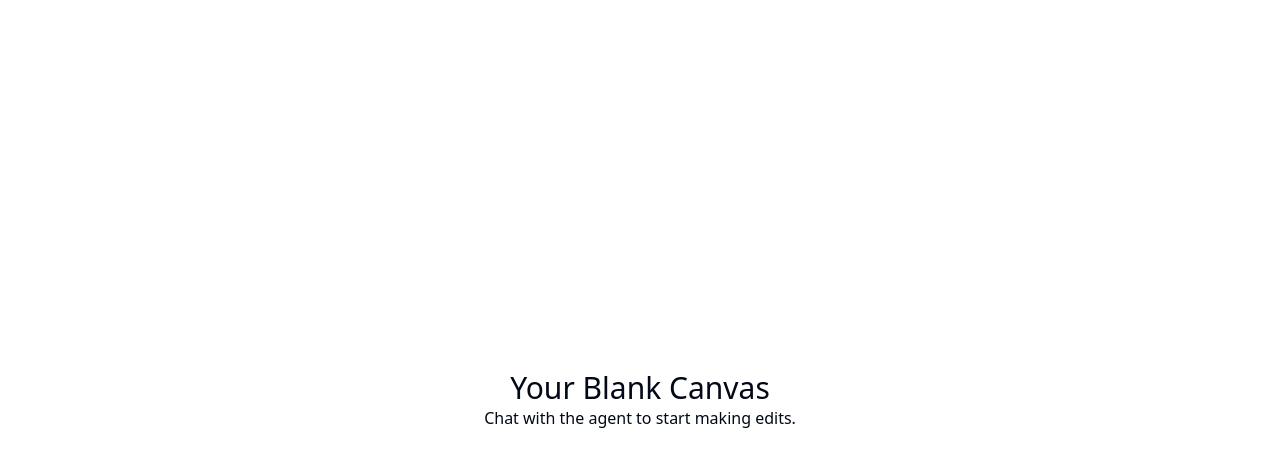
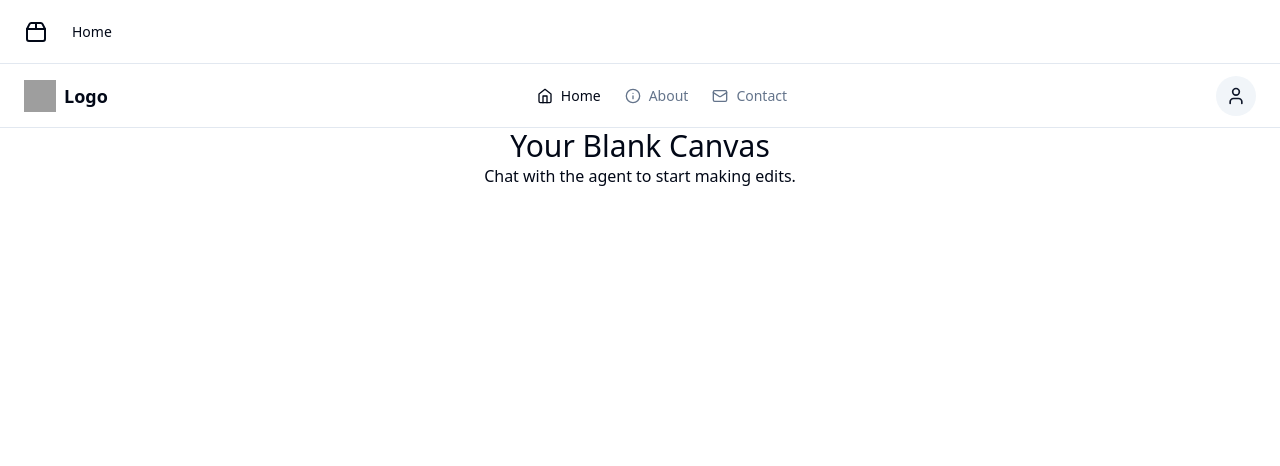
Before and after one commit to GPT-Engineer-App-Dev/minimalistic-html-header, a React (Vite) app: page / in a window 1280 px wide. Shown: the top 466 px of the page. Built offline with nearby package versions, Linux system fonts and the light colour scheme; grey boxes are pictures that could not be loaded.

Commit message:
Create initial HTML page with a header
- Added a header to the Index.jsx page with a logo, navigation menu, and user icon.
- Updated App.jsx to use the navbar layout.
- Ensured the header is responsive and looks good on both desktop and mobile devices.

```diff
--- a/src/App.jsx
+++ b/src/App.jsx
@@ -1,9 +1,9 @@
 import { Toaster } from "@/components/ui/sonner";
 import { TooltipProvider } from "@/components/ui/tooltip";
 import { QueryClient, QueryClientProvider } from "@tanstack/react-query";
-import { Home } from "lucide-react";
+import { Home } from "lucide-react"; // Import Home icon
 import { Route, BrowserRouter as Router, Routes } from "react-router-dom";
-import Layout from "./layouts/default"; // available: default, navbar, sidebar
+import Layout from "./layouts/navbar"; // Use the navbar layout
 import Index from "./pages/Index.jsx";
 const queryClient = new QueryClient();
 
--- a/src/pages/Index.jsx
+++ b/src/pages/Index.jsx
@@ -1,12 +1,76 @@
-// Update this page (the content is just a fallback if you fail to update the page)
+import { Button } from "@/components/ui/button";
+import {
+  DropdownMenu,
+  DropdownMenuContent,
+  DropdownMenuItem,
+  DropdownMenuLabel,
+  DropdownMenuSeparator,
+  DropdownMenuTrigger,
+} from "@/components/ui/dropdown-menu";
+import { Sheet, SheetContent, SheetTrigger } from "@/components/ui/sheet";
+import { Home, Info, Mail, User } from "lucide-react";
+import { NavLink } from "react-router-dom";
+import { cn } from "@/lib/utils"; // Import cn utility function
 
 const Index = () => {
   return (
-    <div className="text-center">
-      <h1 className="text-3xl">Your Blank Canvas</h1>
-      <p>Chat with the agent to start making edits.</p>
+    <div>
+      <header className="sticky top-0 flex h-16 items-center gap-4 border-b bg-background px-4 md:px-6 justify-between">
+        <div className="flex items-center gap-2">
+          <img src="/placeholder.svg" alt="placeholder" className="mx-auto object-cover w-8 h-8" />
+          <span className="font-semibold text-lg">Logo</span>
+        </div>
+        <nav className="hidden md:flex md:items-center md:gap-5 lg:gap-6 text-lg font-medium md:text-sm">
+          <NavItem to="/" icon={<Home className="h-4 w-4" />}>Home</NavItem>
+          <NavItem to="/about" icon={<Info className="h-4 w-4" />}>About</NavItem>
+          <NavItem to="/contact" icon={<Mail className="h-4 w-4" />}>Contact</NavItem>
+        </nav>
+        <UserMenu />
+      </header>
+      <main className="flex-grow overflow-auto">
+        <div className="text-center">
+          <h1 className="text-3xl">Your Blank Canvas</h1>
+          <p>Chat with the agent to start making edits.</p>
+        </div>
+      </main>
     </div>
   );
 };
 
+const NavItem = ({ to, icon, children }) => (
+  <NavLink
+    to={to}
+    className={({ isActive }) =>
+      cn(
+        "flex items-center gap-2 transition-colors",
+        isActive
+          ? "text-foreground"
+          : "text-muted-foreground hover:text-foreground",
+      )
+    }
+  >
+    {icon}
+    {children}
+  </NavLink>
+);
+
+const UserMenu = () => (
+  <DropdownMenu>
+    <DropdownMenuTrigger asChild>
+      <Button variant="secondary" size="icon" className="rounded-full">
+        <User className="h-5 w-5" />
+        <span className="sr-only">Toggle user menu</span>
+      </Button>
+    </DropdownMenuTrigger>
+    <DropdownMenuContent align="end">
+      <DropdownMenuLabel>My Account</DropdownMenuLabel>
+      <DropdownMenuSeparator />
+      <DropdownMenuItem>Profile</DropdownMenuItem>
+      <DropdownMenuItem>Settings</DropdownMenuItem>
+      <DropdownMenuSeparator />
+      <DropdownMenuItem>Logout</DropdownMenuItem>
+    </DropdownMenuContent>
+  </DropdownMenu>
+);
+
 export default Index;
```
